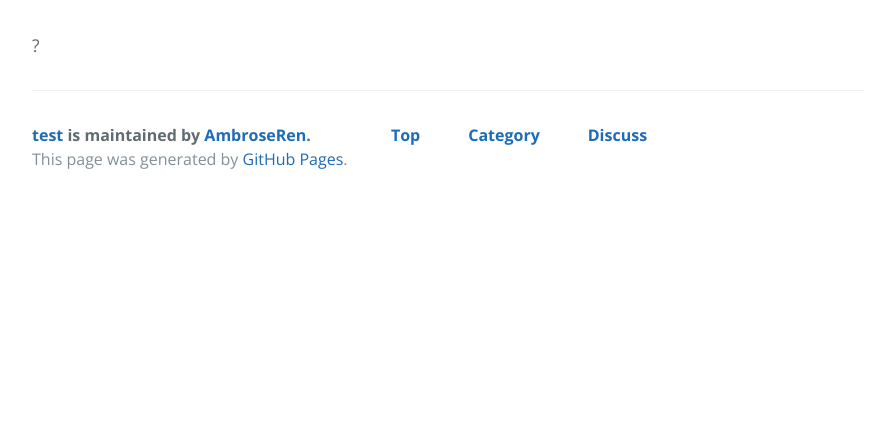
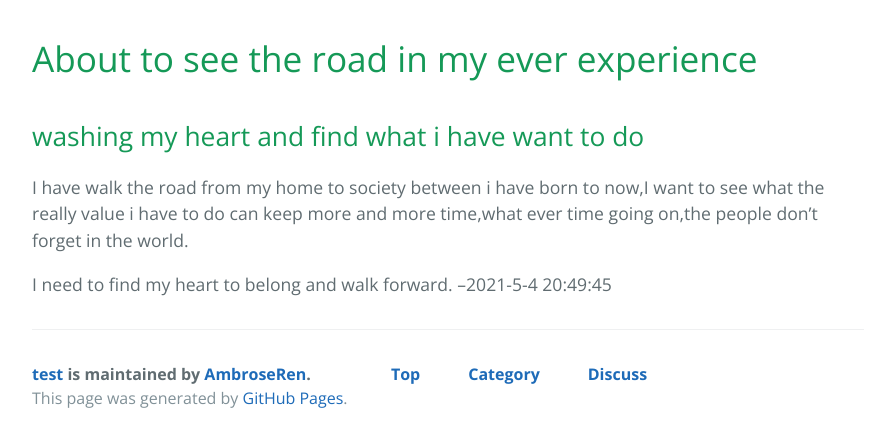
Before and after one commit to AmbroseRen/test, a Jekyll site: the page built from Data/MD/2021/05/20210505.md, in a window 1280 px wide. Shown: the top 447 px of the page, without its empty margins (192-1087 px from the left). Built offline with Jekyll 4.4.1, drawn with Linux system fonts in a browser that asks for light colours; our own code applies the rules of GitHub Pages for plain Markdown files; the repository's description, which GitHub fills in, is left out.

Commit message:
Update 20210505.md

```diff
--- a/Data/MD/2021/05/20210505.md
+++ b/Data/MD/2021/05/20210505.md
@@ -1 +1,9 @@
-?
+# About to see the road in my ever experience
+
+## washing my heart and find what i have want to do
+
+I have walk the road from my home to society between i have born to now,I want to see what the really value i have to do can
+keep more and more time,what ever time going on,the people don't forget in the world.
+
+I need to find my heart to belong and walk forward.
+                                                          --2021-5-4 20:49:45
```
